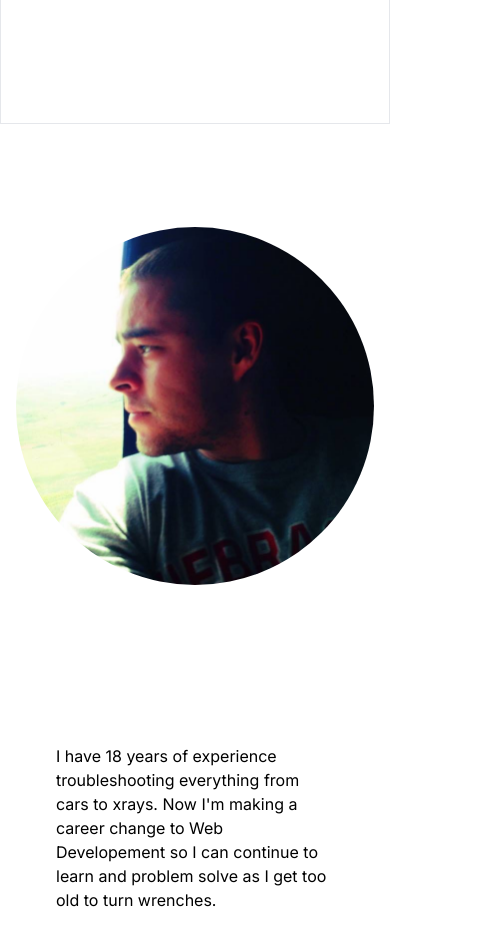
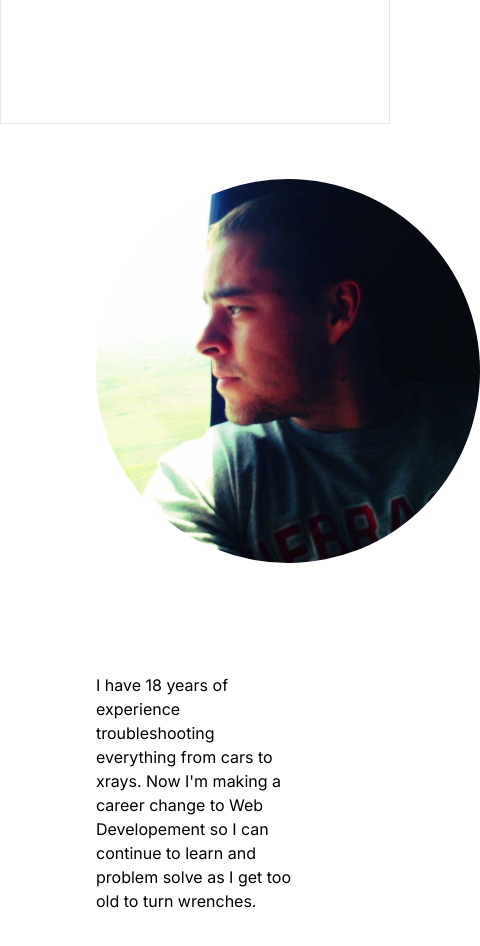
Before and after one commit to A-A-Larson/NextReact, a Next.js app in the folder nextportfolio/: page / in a window 390 px wide. Shown: the part 720-1666 px from the top of the page, 480 px wide, since content can reach past the window. Built offline with nearby package versions, Linux system fonts and the light colour scheme.

Commit message:
Responsive update

```diff
--- a/nextportfolio/src/app/components/AboutMe.jsx
+++ b/nextportfolio/src/app/components/AboutMe.jsx
@@ -6,24 +6,24 @@ import Image from 'next/image';
 export default function AboutMe() {
 
     return(
-    <div
-        className='min-h-screen flex flex-col justify-evenly'
+    <section
+        className='flex flex-col justify-center md:flex-row px-24 '
     >
         <Image
-                className='p-4 m-auto rounded-full'
+                className='m-auto rounded-full max-w-sm'
                 width={718}
                 height={718}
                 src={AboutImg}
                 quality={100}
-                alt='Man with hands overlapping the top of the webpage as if he is holding onto it'
+                alt='Man staring out a window on a train'
         />
 
-        <div className='p-14'>
+        <div className='m-auto'>
             <p>
                 I have 18 years of experience troubleshooting everything from cars to xrays. Now I'm making a career change to Web Developement so I can continue to learn and problem solve as I get too old to turn wrenches.
             </p>
         </div>
-    </div>
+    </section>
     )
 
 };
--- a/nextportfolio/src/app/components/Landing.jsx
+++ b/nextportfolio/src/app/components/Landing.jsx
@@ -5,7 +5,7 @@ import Image from 'next/image';
 
 export default function Landing() {
     return (
-        <div className='min-h-screen flex flex-col border'>
+        <section className='flex flex-col border'>
             <Image
                 className=''
                 width={2930}
@@ -22,13 +22,13 @@ export default function Landing() {
                     grid
                     content-center
                     grow
-
                     '
             >
                 <h1
                     className='
                         text-left
                         text-base
+                        sm:text-xl
                         m-auto
                         '
                 >
@@ -39,6 +39,7 @@ export default function Landing() {
                         className='
                             font-mono
                             text-5xl
+                            sm:text-6xl
                             font-bold
                             tracking-tighter
                             leading-snug
@@ -48,6 +49,6 @@ export default function Landing() {
                     </span>
                 </h1>
             </header>
-        </div>
+        </section>
     )
 }
--- a/nextportfolio/src/app/globals.css
+++ b/nextportfolio/src/app/globals.css
@@ -21,4 +21,11 @@
 
 html {
   scroll-behavior: smooth;
+  scroll-snap-type: y mandatory;
 }
+
+section {
+  min-height: 100vh;
+  scroll-snap-align: start;
+  scroll-snap-stop: always;
+}
```
